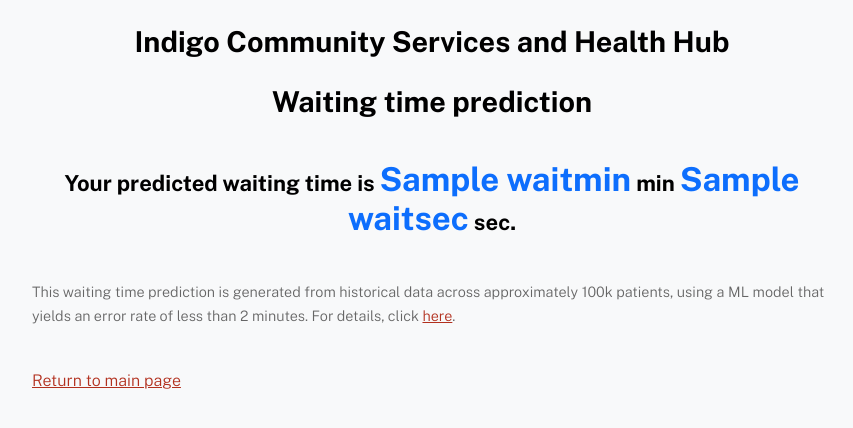
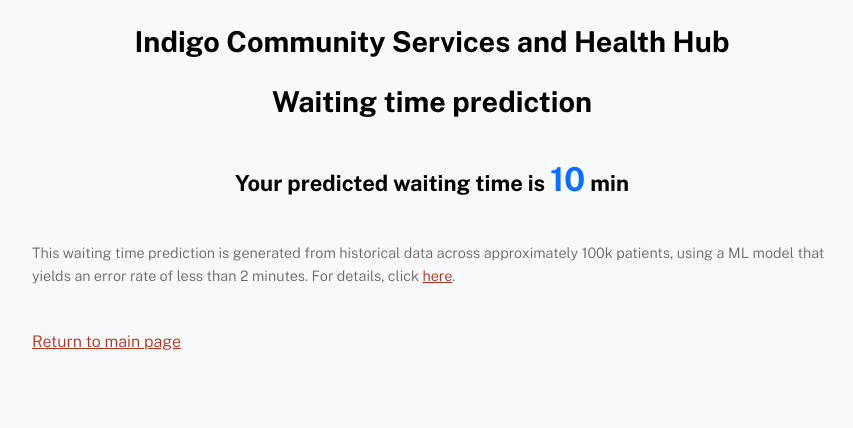
Before and after one commit to t-ching/wt-prediction, a Flask app: template templates/WaitingTime.html in a window 1280 px wide. Shown: the top 428 px of the page, without its empty margins (58-911 px from the left). Run offline with Flask 3, Linux system fonts and the light colour scheme; the template is opened without the code that fills it: most values are stand-ins (such as "Sample title", 1, 10 or a date in 2020); parts of the project's set-up code (start-up, migrations or seed data) failed here and were passed over.

Commit message:
Update WaitingTime.html

```diff
--- a/templates/WaitingTime.html
+++ b/templates/WaitingTime.html
@@ -18,8 +18,8 @@
   </h3> -->
   <h3 style="text-align: center;">
     Your predicted waiting time is
-    <span style="color: #0d6efd; font-weight: bold; font-size: 1.5em;">{{waitmin}}</span> min
-    <span style="color: #0d6efd; font-weight: bold; font-size: 1.5em;">{{waitsec}}</span> sec.
+    <span style="color: #0d6efd; font-weight: bold; font-size: 1.5em;">{{waitmin+1}}</span> min
+    <!-- <span style="color: #0d6efd; font-weight: bold; font-size: 1.5em;">{{waitsec}}</span> sec. -->
   </h3>
   <!-- <h3 style="text-align: center;">
     Your predicted waiting time is
```
